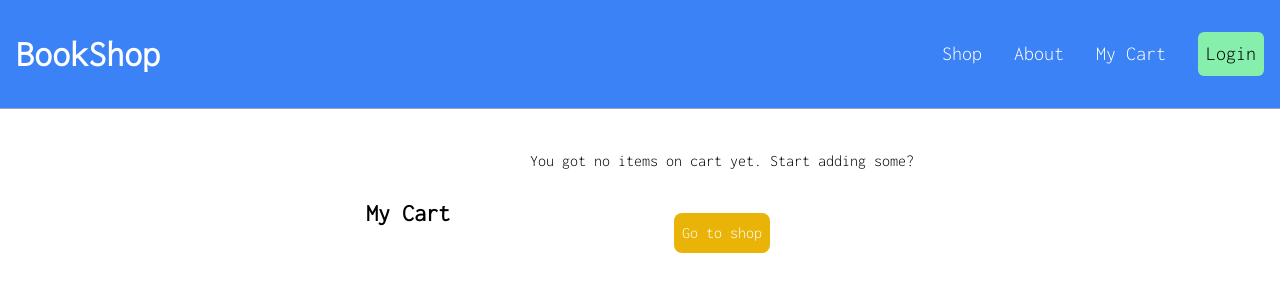
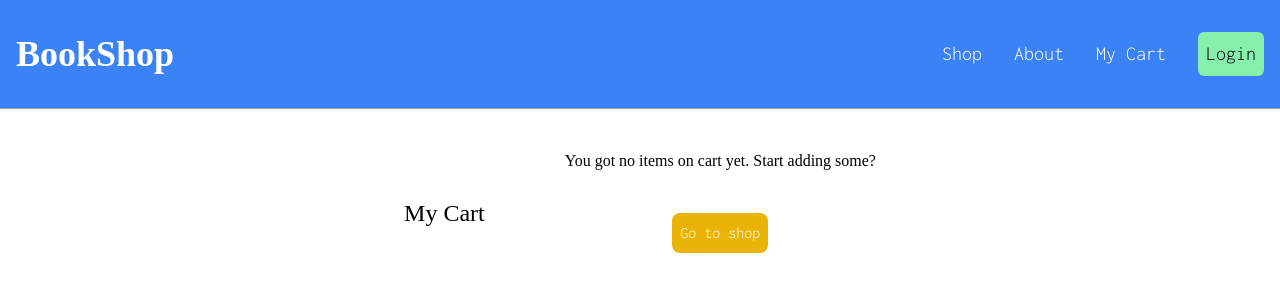
Before and after one commit to Jeremy-To/BookShop, a React (Vite) app in the folder shopWebsite/: page /cart in a window 1280 px wide. Shown: the top 300 px of the page. Built offline with nearby package versions, Linux system fonts and the light colour scheme.

Commit message:
font changes

```diff
--- a/shopWebsite/src/components/items/HomePage.jsx
+++ b/shopWebsite/src/components/items/HomePage.jsx
@@ -6,12 +6,12 @@ function HomePage() {
 	return (
 		<section>
 			<div className="h-full flex relative flex-wrap justify-center items-center">
-				<div className="flex flex-col justify-center items-center top-6 absolute rounded-md text-4xl bg-white p-2">
+				<div className="flex flex-col justify-center items-center top-6 absolute rounded-md text-4xl bg-white p-2 font-bold">
 					<h1>Welcome to my shop !</h1>
 				</div>
 				<div className="flex flex-col justify-center items-center p-2 absolute rounded-md bg-white">
-					<h2 className="text-xl">The place to sell your books</h2>
-					<Link to="/shop" className="text-blue-300 hover:text-red-600">
+					<h2 className="font-serif text-xl italic">The place to sell your books</h2>
+					<Link to="/shop" className="font-serif text-blue-300 hover:text-red-600 hover:underline">
 						Go to store
 					</Link>
 				</div>
--- a/shopWebsite/src/components/layout/Navbar.jsx
+++ b/shopWebsite/src/components/layout/Navbar.jsx
@@ -19,7 +19,7 @@ function Navbar() {
 	}
 	return (
 		<div className="flex items-center justify-between border-b border-gray-400 py-8 bg-blue-500">
-			<div className="text-4xl text-white font-bold pl-4 hover:text-orange-500">
+			<div className="font-serif text-4xl text-white font-bold pl-4 hover:text-orange-500">
 				<Link to="/">BookShop</Link>
 			</div>
 			<nav>
--- a/shopWebsite/src/pages/Cart.jsx
+++ b/shopWebsite/src/pages/Cart.jsx
@@ -9,12 +9,12 @@ function OnCartPage() {
 	return (
 		<section className="flex flex-wrap justify-center ">
 			<div className="flex flex-col flex-wrap">
-				<h1 className="lg:py-20 lg:p-10 mt-2 text-2xl font-bold ">My Cart</h1>
+				<h1 className="lg:py-20 lg:p-10 mt-2 text-2xl font-serif ">My Cart</h1>
 			</div>
 			<div>
 				{cartCtx.totalOnCart === 0 ? (
 					<div className="flex flex-col justify-center items-center">
-						<p className="p-10">
+						<p className="p-10 font-serif">
 							You got no items on cart yet. Start adding some?
 						</p>
 						<button className="text-white bg-yellow-500 rounded-lg w-24 h-10">
--- a/shopWebsite/src/pages/Shop.jsx
+++ b/shopWebsite/src/pages/Shop.jsx
@@ -41,7 +41,7 @@ function AllItemsPage() {
 
 	return (
 		<section className='flex justify-center flex-wrap'>
-			<h1 className="font-bold text-2xl p-10">All Items</h1>
+			<h1 className="font-serif text-2xl p-10">All Items</h1>
 			<Items items={loadedItems} />
 		</section>
 	);
--- a/shopWebsite/tailwind.config.cjs
+++ b/shopWebsite/tailwind.config.cjs
@@ -4,6 +4,7 @@ module.exports = {
 	theme: {
 		fontFamily: {
 			sans: ['Inconsolata', 'monospace'],
+			serif: 'Playfair Display, serif',
 		},
 	},
 	plugins: [],
```
